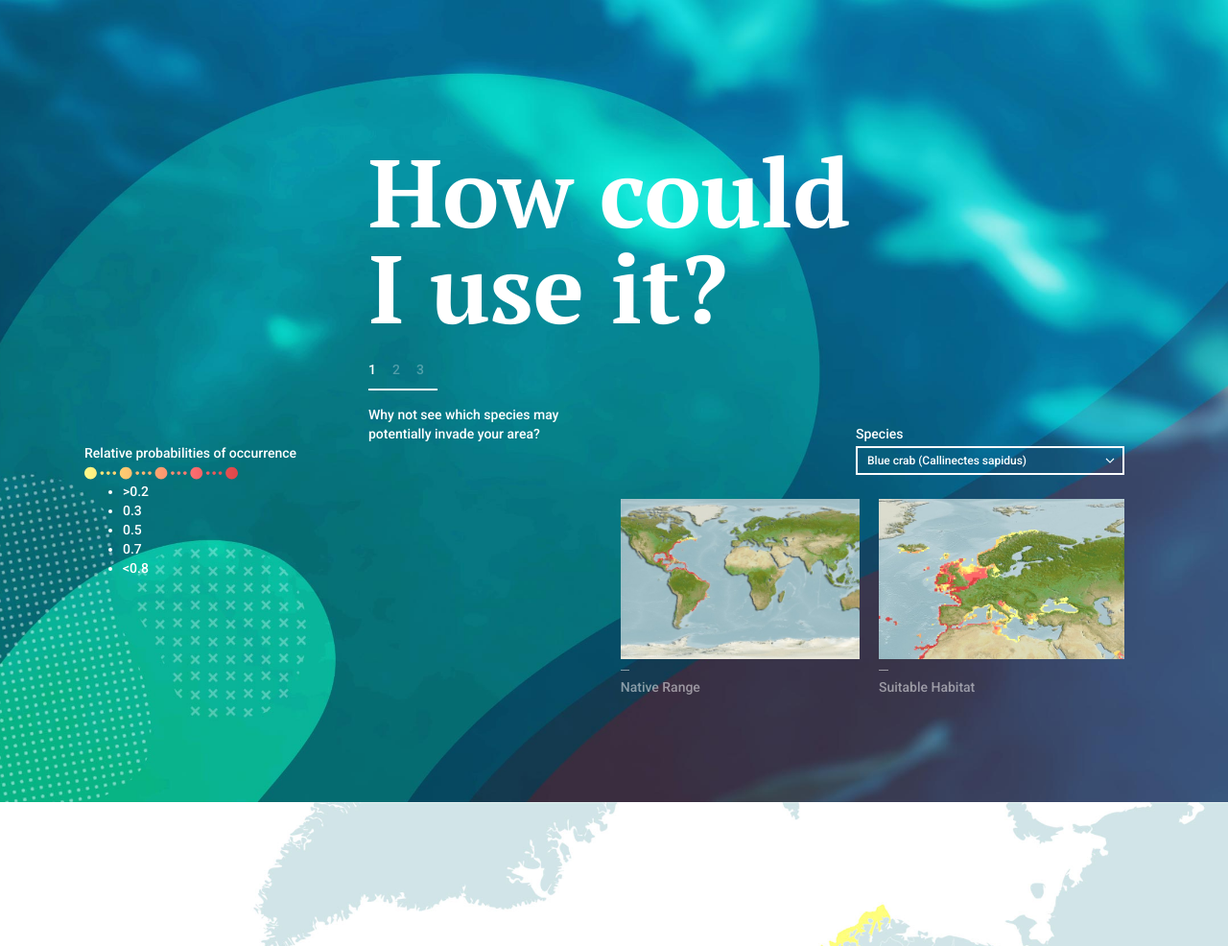
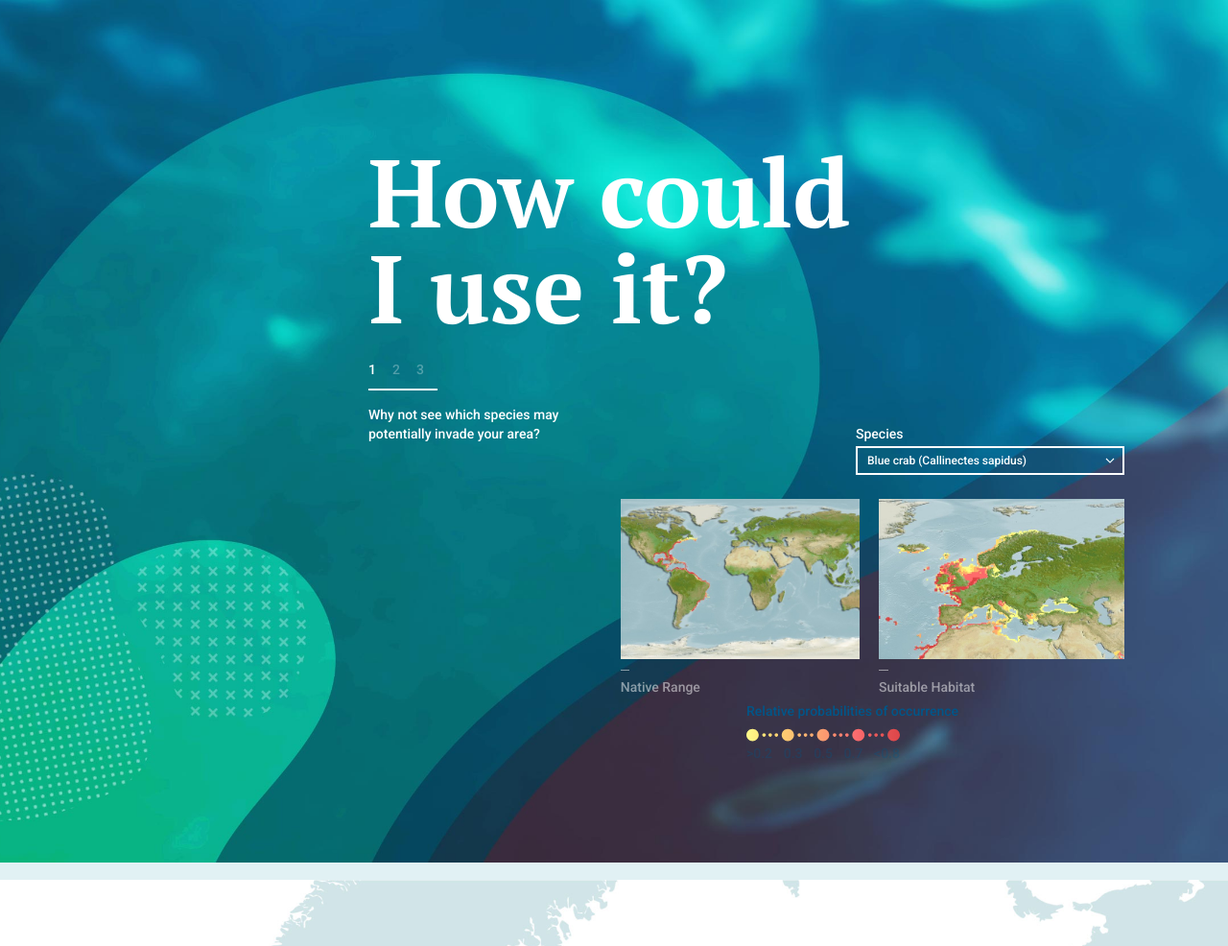
Before and after one commit to Vizzuality/aquamaps-viz, a PHP site: page / in a window 1280 px wide. Shown: the part 1601-2587 px from the top of the page at 96% size. Run offline with PHP 8.4, Linux system fonts and the light colour scheme; some libraries are stand-ins or nearby versions; some web fonts are replaced.

Commit message:
all legends are the same at the eyes of the designer

```diff
--- a/css/main.css
+++ b/css/main.css
@@ -469,11 +469,11 @@ p { margin: 0 0 12px; }
 
 @media (min-width: 992px) { .section.block .paging { padding-bottom: 9px; margin-bottom: 18px; } }
 
-.section.block .section-map-legend { display: inline-block; width: 50%; margin-top: 5px; }
+.section-map-legend { display: inline-block; width: 50%; margin-top: 5px; }
 
-.section.block .section-map-legend .section-map-legend__title { font-family: "Roboto", "Helvetica Neue", Helvetica, Arial, sans-serif; font-size: 14px; font-weight: 500; line-height: 1.43; color: #005689; margin-bottom: 4px; }
+.section-map-legend .section-map-legend__title { font-family: "Roboto", "Helvetica Neue", Helvetica, Arial, sans-serif; font-size: 14px; font-weight: 500; line-height: 1.43; color: #005689; margin-bottom: 4px; }
 
-.section.block .section-map-legend .section-map-legend__values ul { display: flex; justify-content: space-between; width: 160px; padding: 0; font-size: 14px; font-weight: 500; line-height: 1.43; color: rgba(0, 86, 137, 0.3); list-style: none; }
+.section-map-legend .section-map-legend__values ul { display: flex; justify-content: space-between; width: 160px; padding: 0; font-size: 14px; font-weight: 500; line-height: 1.43; color: rgba(0, 86, 137, 0.3); list-style: none; }
 
 .section.block .section-map-buttons { float: right; display: inline-flex; justify-content: flex-end; vertical-align: top; width: 50%; margin-top: 10px; }
 
--- a/index.php
+++ b/index.php
@@ -166,8 +166,7 @@
 									</select>
 									<svg class="icon icon-arrow"><use xlink:href="#icon-arrow"></use></svg>
 								</div>
-							</div>
-              <div class="section-map-legend">
+                <div class="section-map-legend pull-right">
                   <div class="section-map-legend__title">Relative probabilities of occurrence</div>
                   <div class="section-map-legend__values">
                     <img src="images/legend-colours.svg">
@@ -178,6 +177,7 @@
                       <li>0.7</li>
                       <li>&lt;0.8</li>
                     </ul>
+                  </div>
                 </div>
 							</div>
 						</div>
```
Lines whose indentation alone changed are shown as unchanged.
